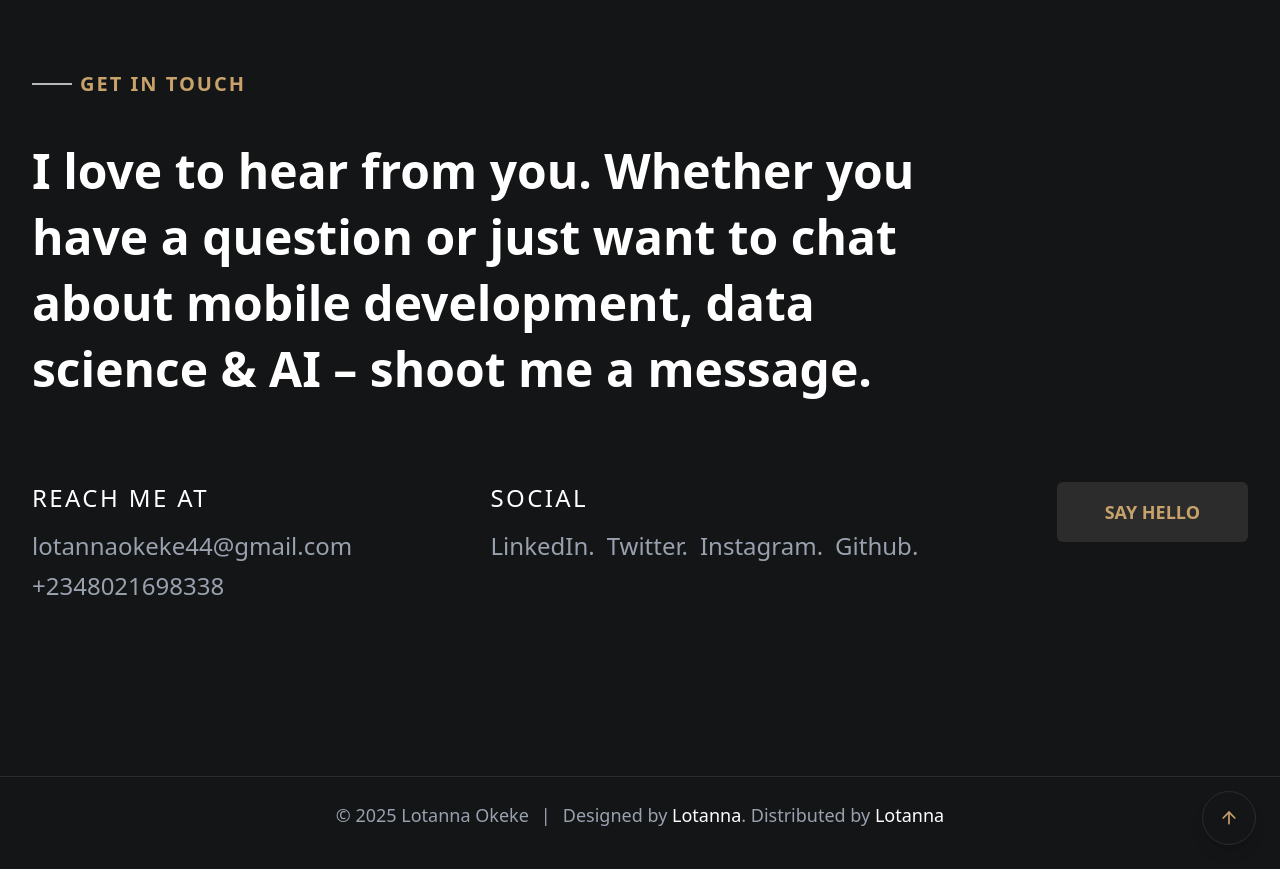
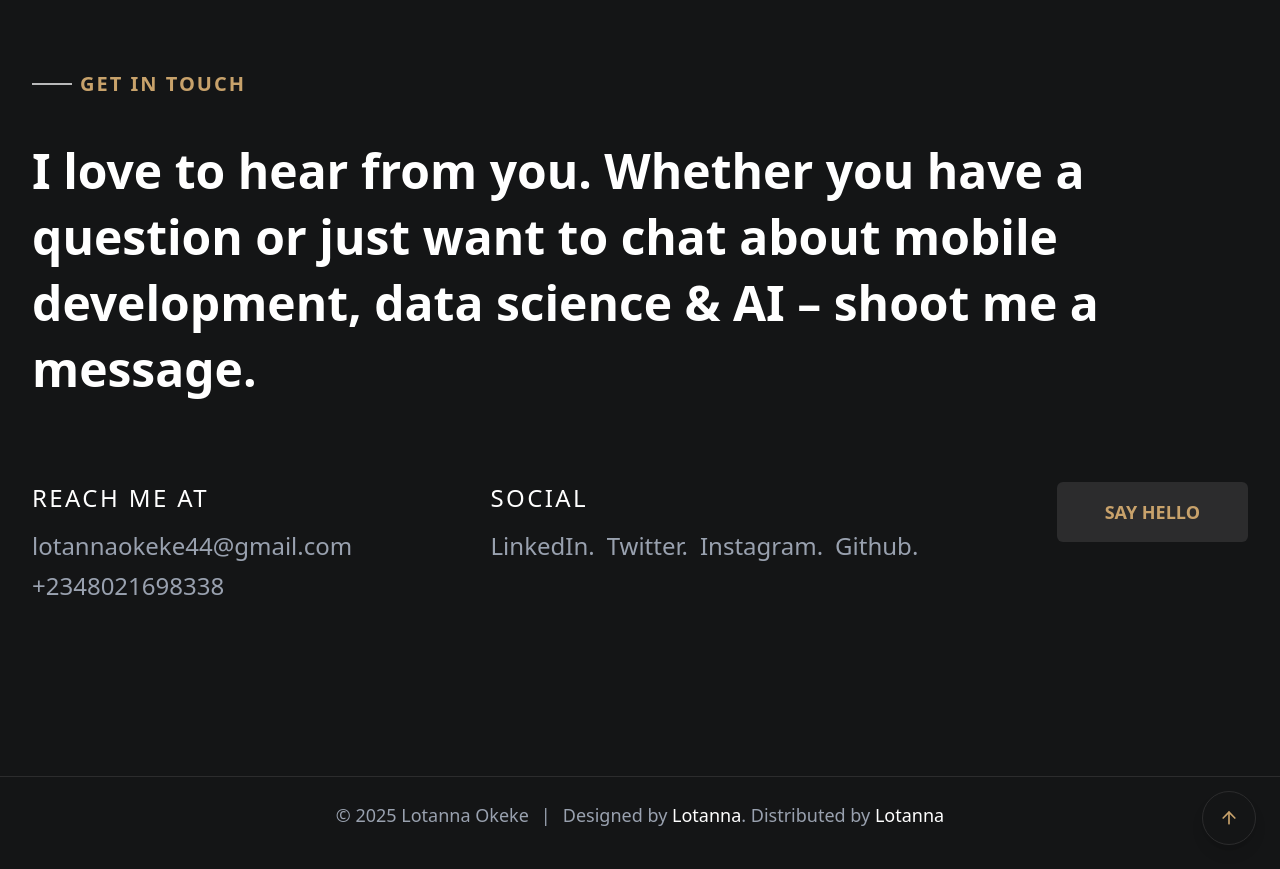
Before and after one commit to lotanna-okeke/my-portfolio, a React (Vite) app in the folder my-portfolio/: page / in a window 1280 px wide. Shown: the part 4220-5089 px from the top of the page. Built offline with nearby package versions, Linux system fonts and the light colour scheme.

Commit message:
about to deploy

```diff
--- a/my-portfolio/src/sections/Contact.jsx
+++ b/my-portfolio/src/sections/Contact.jsx
@@ -41,7 +41,7 @@
             whileInView={{ opacity: 1, y: 0 }}
             viewport={{ once: true, amount: 0.3 }}
             transition={{ duration: 0.8 }}
-            className="text-2xl sm:text-3xl md:text-4xl lg:text-5xl font-bold mb-12 sm:mb-20 leading-snug max-w-4xl"
+            className="text-2xl sm:text-3xl md:text-4xl lg:text-5xl font-bold mb-12 sm:mb-20 leading-snug max-w-7xl"
           >
             I love to hear from you. Whether you have a question or just want to
             chat about mobile development, data science & AI – shoot me a
```
